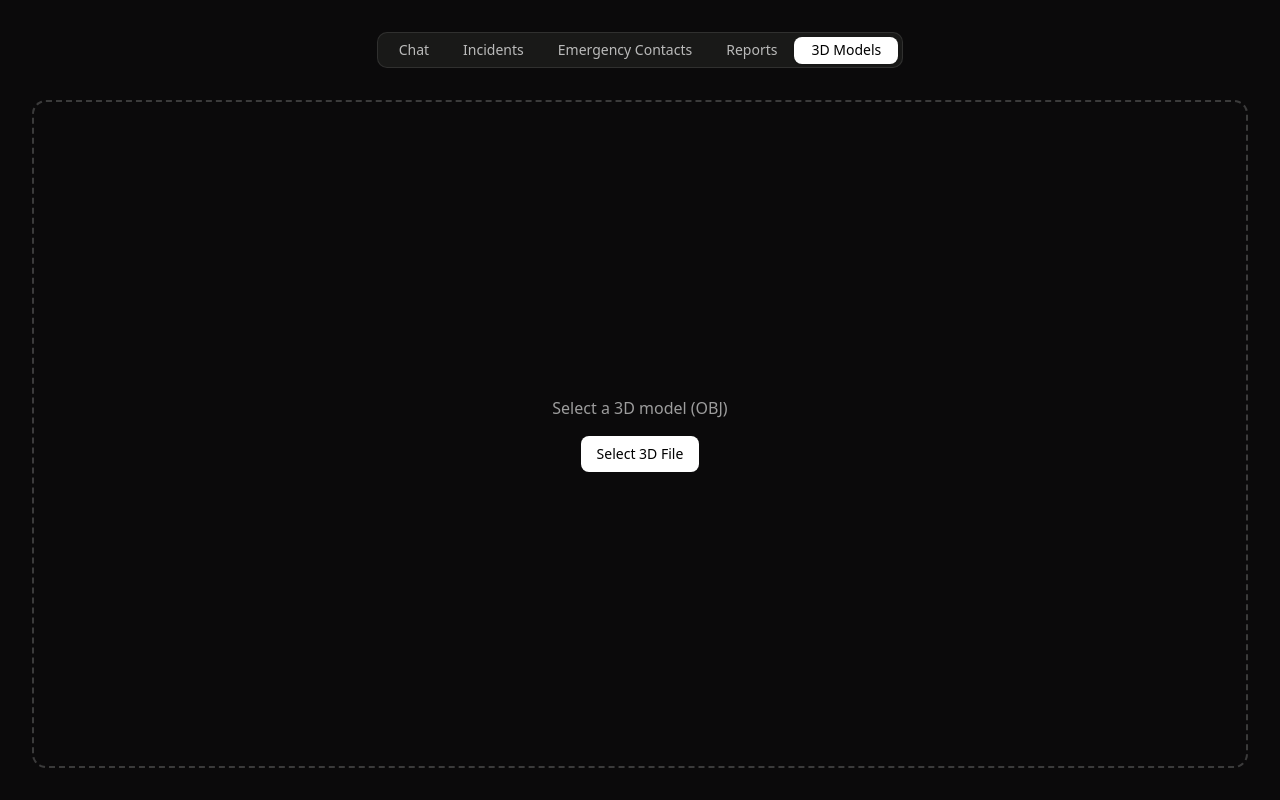
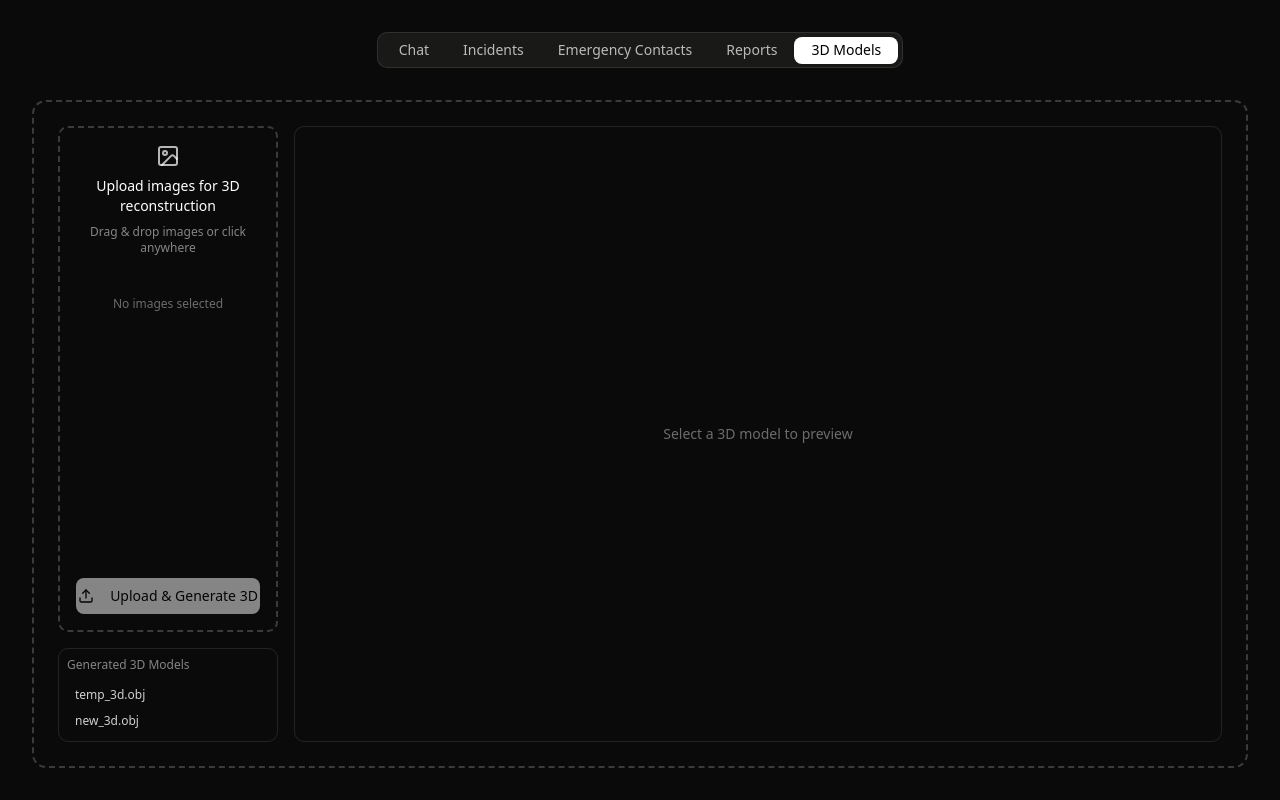
Before and after one commit to bmdx26/major_proj, a Next.js app: page /dashboard in a window 1280 px wide. Both pictures are taken after a click on the tab "3D Models". Built offline with nearby package versions, Linux system fonts and the light colour scheme.

Commit message:
3d ui updated

```diff
--- a/app/dashboard/page.tsx
+++ b/app/dashboard/page.tsx
@@ -1,6 +1,6 @@
 "use client"
 
-import { useState, useRef } from "react"
+import { useState } from "react"
 import dynamic from "next/dynamic"
 import { Conversation } from "@/components/chats/Chats"
 import { ChatInput } from "@/components/chats/ChatInput"
@@ -18,7 +18,6 @@ import {
   CardTitle,
   CardDescription,
 } from "@/components/ui/card"
-import { Button } from "@/components/ui/button"
 
 import {
   ContactCards,
@@ -30,6 +29,11 @@ const ModelViewerOBJ = dynamic(
   () => import("@/components/viewers/ModelViewerOBJ"),
   { ssr: false }
 )
+
+/* Upload panel */
+import ModelUploadPanel, {
+  UploadItem,
+} from "@/components/viewers/ModelUploadPanel"
 
 type ChatMessage = {
   id: string
@@ -48,15 +52,43 @@ export default function DashboardPage() {
     ])
   }
 
-  /* ---------------- 3D model state ---------------- */
+  /* ---------------- Photogrammetry upload state ---------------- */
+  const [files, setFiles] = useState<UploadItem[]>([])
+  const [dragging, setDragging] = useState(false)
+
+  function handleFiles(selected: File[]) {
+    const newFiles: UploadItem[] = selected.map((file) => ({
+      id: crypto.randomUUID(),
+      file,
+      processing: true,
+    }))
+
+    setFiles((prev) => [...prev, ...newFiles])
+
+    newFiles.forEach((item) => {
+      setTimeout(() => {
+        setFiles((prev) =>
+          prev.map((f) =>
+            f.id === item.id ? { ...f, processing: false } : f
+          )
+        )
+      }, 2000)
+    })
+  }
+
+  function removeFile(id: string) {
+    setFiles((prev) => prev.filter((f) => f.id !== id))
+  }
+
+  /* ---------------- TEMP generated 3D models ---------------- */
+  const [generatedModels] = useState<string[]>([
+    "/3d/temp_3d.obj",
+    "/3d/new_3d.obj",
+
+  ])
+
+  /* ---------------- 3D model preview ---------------- */
   const [modelUrl, setModelUrl] = useState<string | null>(null)
-  const fileInputRef = useRef<HTMLInputElement>(null)
-
-  function handleModelSelect(e: React.ChangeEvent<HTMLInputElement>) {
-    const file = e.target.files?.[0]
-    if (!file) return
-    setModelUrl(URL.createObjectURL(file))
-  }
 
   return (
     <main className="min-h-screen bg-[#0b0a0b] flex justify-center p-8 text-white">
@@ -131,38 +163,57 @@ export default function DashboardPage() {
               </Card>
             </TabsContent>
 
-            {/* 3D MODELS (OBJ ONLY) */}
+            {/* 3D MODELS – LEFT STACK + RIGHT PREVIEW */}
             <TabsContent value="models" className="mt-0 h-full">
-              <div className="h-full flex flex-col gap-4">
-                {!modelUrl && (
-                  <div className="flex flex-col items-center justify-center h-full gap-4">
-                    <p className="text-white/60">
-                      Select a 3D model (OBJ)
+              <div className="h-full grid grid-cols-10 gap-4">
+
+                {/* LEFT – 20% (TOP: Upload, BOTTOM: Generated files) */}
+                <div className="col-span-2 flex flex-col gap-4">
+
+                  {/* Upload */}
+                  <div className="flex-1">
+                    <ModelUploadPanel
+                      files={files}
+                      dragging={dragging}
+                      setDragging={setDragging}
+                      onFiles={handleFiles}
+                      onRemove={removeFile}
+                    />
+                  </div>
+
+                  {/* Generated models list (TEMP) */}
+                  <div className="border border-white/10 rounded-lg p-2 overflow-auto">
+                    <p className="text-xs text-white/50 mb-2">
+                      Generated 3D Models
                     </p>
 
-                    <input
-                      ref={fileInputRef}
-                      type="file"
-                      accept=".obj"
-                      hidden
-                      onChange={handleModelSelect}
-                    />
+                    {generatedModels.map((model) => (
+                      <button
+                        key={model}
+                        onClick={() => setModelUrl(model)}
+                        className="w-full text-left px-2 py-1 rounded text-xs text-white/80 hover:bg-white/10"
+                      >
+                        {model.split("/").pop()}
+                      </button>
+                    ))}
+                  </div>
 
-                    <Button
-                      className="bg-white text-black"
-                      onClick={() => fileInputRef.current?.click()}
-                    >
-                      Select 3D File
-                    </Button>
                 </div>
-                )}
 
-                {modelUrl && (
+                {/* RIGHT – 80% (Preview only) */}
+                <div className="col-span-8 border border-white/10 rounded-lg overflow-hidden">
+                  {modelUrl ? (
                     <ModelViewerOBJ
                       modelPath={modelUrl}
                       onClose={() => setModelUrl(null)}
                     />
+                  ) : (
+                    <div className="h-full flex items-center justify-center text-white/40 text-sm">
+                      Select a 3D model to preview
+                    </div>
                   )}
+                </div>
+
               </div>
             </TabsContent>
 
--- /dev/null
+++ b/components/viewers/ModelFileList.tsx
@@ -0,0 +1,43 @@
+"use client";
+
+type Props = {
+  files: string[];
+  active: string | null;
+  onSelect: (file: string) => void;
+};
+
+export default function ModelFileList({
+  files,
+  active,
+  onSelect,
+}: Props) {
+  return (
+    <div className="border border-white/10 rounded-lg p-3 h-full overflow-auto">
+      <p className="text-xs text-white/50 mb-2">
+        Generated 3D Models
+      </p>
+
+      {files.length === 0 && (
+        <p className="text-xs text-white/30">
+          No models generated yet
+        </p>
+      )}
+
+      <div className="space-y-2">
+        {files.map((file) => (
+          <button
+            key={file}
+            onClick={() => onSelect(file)}
+            className={`w-full text-left px-3 py-2 rounded text-sm ${
+              active === file
+                ? "bg-white text-black"
+                : "bg-[#191918] text-white/80 hover:bg-white/10"
+            }`}
+          >
+            {file}
+          </button>
+        ))}
+      </div>
+    </div>
+  );
+}
--- /dev/null
+++ b/components/viewers/ModelUploadPanel.tsx
@@ -0,0 +1,123 @@
+"use client";
+
+import { DragEvent } from "react";
+import { Button } from "@/components/ui/button";
+import { Loader2, X, ImageIcon, Upload } from "lucide-react";
+
+export type UploadItem = {
+  id: string;
+  file: File;
+  processing: boolean;
+};
+
+type Props = {
+  files: UploadItem[];
+  dragging: boolean;
+  setDragging: (v: boolean) => void;
+  onFiles: (files: File[]) => void;
+  onRemove: (id: string) => void;
+};
+
+export default function ModelUploadPanel({
+  files,
+  dragging,
+  setDragging,
+  onFiles,
+  onRemove,
+}: Props) {
+  function handleDrop(e: DragEvent<HTMLDivElement>) {
+    e.preventDefault();
+    setDragging(false);
+    onFiles(Array.from(e.dataTransfer.files));
+  }
+
+  return (
+    <label
+      onDragOver={(e) => {
+        e.preventDefault();
+        setDragging(true);
+      }}
+      onDragLeave={() => setDragging(false)}
+      onDrop={handleDrop}
+      htmlFor="photoUpload"
+      className={`h-full border-2 border-dashed rounded-lg p-4 flex flex-col cursor-pointer ${
+        dragging ? "border-white bg-white/5" : "border-white/20"
+      }`}
+    >
+      {/* FILE INPUT */}
+      <input
+        type="file"
+        accept="image/*"
+        multiple
+        hidden
+        id="photoUpload"
+        onChange={(e) =>
+          onFiles(e.target.files ? Array.from(e.target.files) : [])
+        }
+      />
+
+      {/* TOP UPLOAD PROMPT */}
+      <div className="flex flex-col items-center gap-2 text-center pointer-events-none">
+        <ImageIcon className="h-6 w-6 text-white/70" />
+        <p className="text-sm text-white">
+          Upload images for 3D reconstruction
+        </p>
+        <p className="text-xs text-white/50">
+          Drag & drop images or click anywhere
+        </p>
+      </div>
+
+      {/* FILE LIST */}
+      <div className="flex-1 mt-4 overflow-auto space-y-2 pointer-events-auto">
+        {files.map((item) => (
+          <div
+            key={item.id}
+            className="flex items-center justify-between gap-3 rounded-md border border-white/10 bg-[#191918] px-3 py-2 text-xs"
+          >
+            <div className="flex items-center gap-2 min-w-0">
+              {item.processing ? (
+                <Loader2 className="h-3 w-3 animate-spin text-white/70" />
+              ) : (
+                <ImageIcon className="h-3 w-3 text-white/70" />
+              )}
+              <span className="truncate text-white/80">
+                {item.file.name}
+              </span>
+            </div>
+
+            <button
+              type="button"
+              onClick={(e) => {
+                e.stopPropagation();
+                onRemove(item.id);
+              }}
+              className="text-white/50 hover:text-white"
+            >
+              <X className="h-3 w-3" />
+            </button>
+          </div>
+        ))}
+
+        {files.length === 0 && (
+          <p className="text-xs text-white/40 text-center mt-6">
+            No images selected
+          </p>
+        )}
+      </div>
+
+      {/* FINAL ACTION BUTTON */}
+      <Button
+        type="button"
+        className="mt-4 bg-white text-black"
+        disabled={files.length === 0}
+        onClick={(e) => {
+          e.stopPropagation();
+          console.log("Uploading images:", files);
+        }}
+      >
+        <Upload className="h-4 w-4 mr-2" />
+        Upload & Generate 3D
+      </Button>
+    </label>
+  );
+}
```
Also changed, not shown: 2 other files (tests, documents, lock files or other folders). Lines whose indentation alone changed are shown as unchanged.
